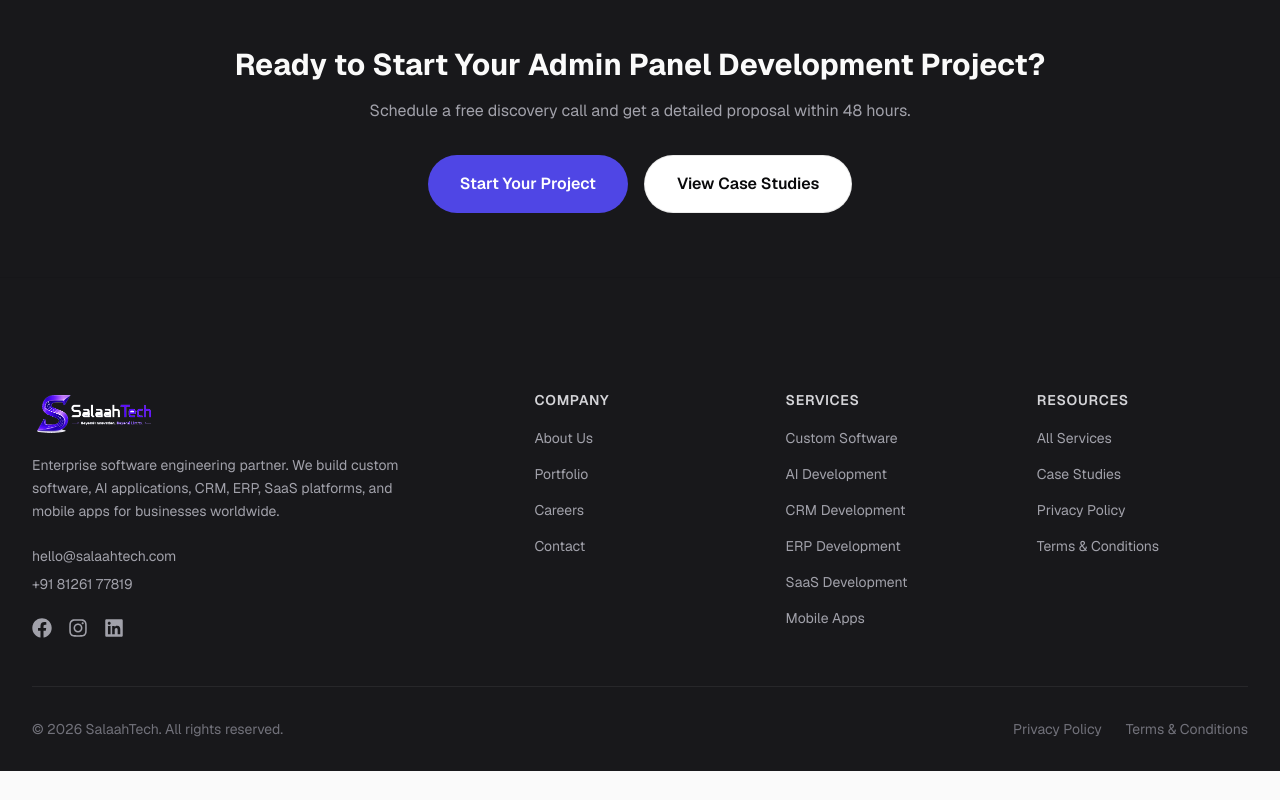
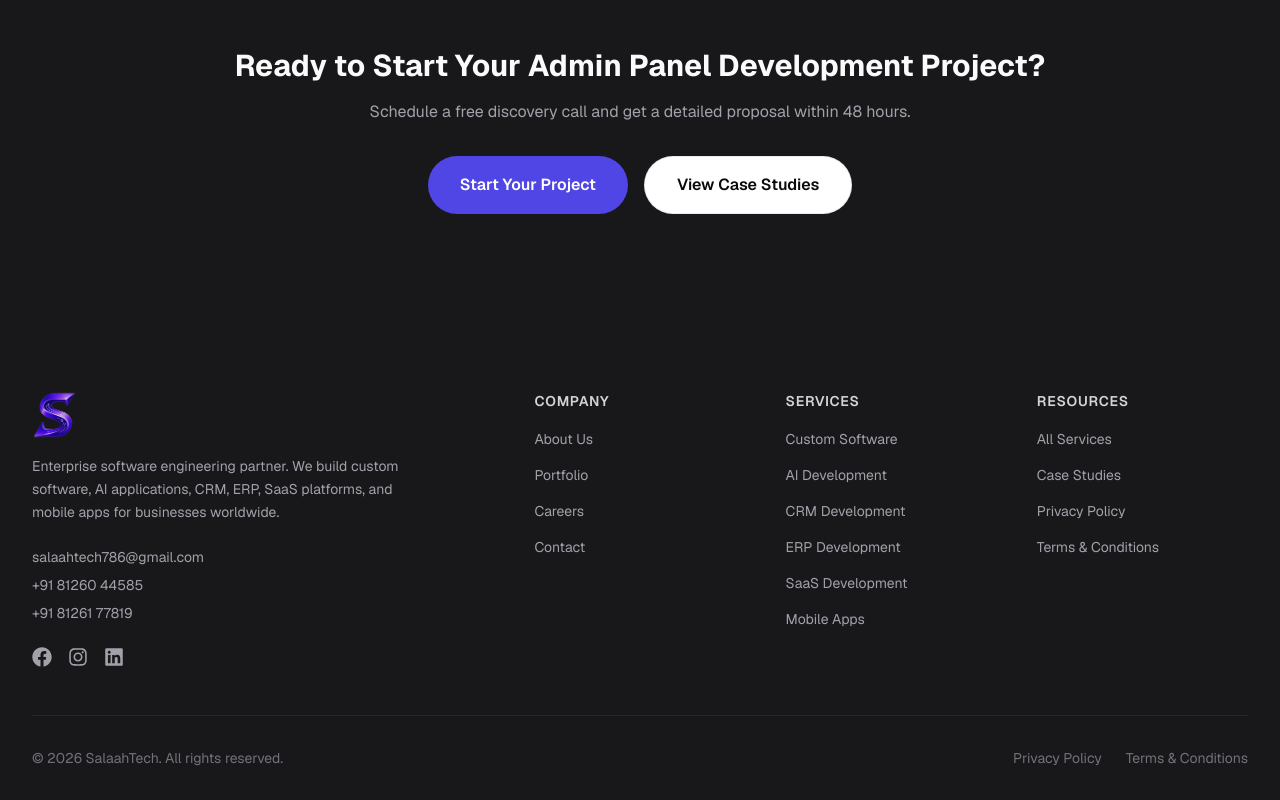
Before and after one commit to arsadali636/salaah-tech-website, a Next.js app: page /services/admin-panel-development in a window 1280 px wide. Shown: the part 1917-2717 px from the top of the page. Before the commit the page ends 2688 px from the top, so only its background shows below. Built offline with nearby package versions, Linux system fonts and the light colour scheme; no server answers.

Commit message:
fix: update footer brand logo to salaah-tech-icon.png and sync assets

```diff
--- a/src/app/contact/page.tsx
+++ b/src/app/contact/page.tsx
@@ -121,6 +121,14 @@ export default function ContactPage() {
                     <a href={`tel:${company.phone.replace(/\s/g, "")}`} className="text-primary hover:underline">
                       {company.phone}
                     </a>
+                    {company.phoneSecondary && (
+                      <>
+                        {" / "}
+                        <a href={`tel:${company.phoneSecondary.replace(/\s/g, "")}`} className="text-primary hover:underline">
+                          {company.phoneSecondary}
+                        </a>
+                      </>
+                    )}
                   </p>
                   <p>
                     <span className="font-medium">WhatsApp: </span>
--- a/src/app/globals.css
+++ b/src/app/globals.css
@@ -3,7 +3,8 @@
 @tailwind utilities;
 
 :root {
-  --background: #fafafa;
+  --background-rgb: 250 250 250;
+  --background: rgb(var(--background-rgb));
   --foreground: #0a0a0b;
   --primary-rgb: 79 70 229;
   --primary: #4f46e5;
@@ -17,7 +18,8 @@
   --surface: #ffffff;
   --surface-elevated: #ffffff;
   --border: rgba(0, 0, 0, 0.08);
-  --muted: #f4f4f5;
+  --muted-rgb: 244 244 245;
+  --muted: rgb(var(--muted-rgb));
   --muted-foreground: #71717a;
   --success: #16a34a;
   --warning: #ca8a04;
@@ -25,7 +27,8 @@
 }
 
 .dark {
-  --background: #09090b;
+  --background-rgb: 9 9 11;
+  --background: rgb(var(--background-rgb));
   --foreground: #fafafa;
   --primary-rgb: 129 140 248;
   --primary: #818cf8;
@@ -39,7 +42,8 @@
   --surface: #18181b;
   --surface-elevated: #27272a;
   --border: rgba(255, 255, 255, 0.08);
-  --muted: #27272a;
+  --muted-rgb: 39 39 42;
+  --muted: rgb(var(--muted-rgb));
   --muted-foreground: #a1a1aa;
 }
 
--- a/src/components/layout/Footer.tsx
+++ b/src/components/layout/Footer.tsx
@@ -3,7 +3,7 @@ import Image from "next/image";
 import { footerLinks } from "@/data/navigation";
 import { company } from "@/data/company";
 import { FaFacebook, FaInstagram, FaLinkedin } from "react-icons/fa";
-import logo from "@/assets/salaah-tech-logo-white.png";
+import logo from "@/assets/salaah-tech-icon.png";
 
 export default function Footer() {
   const year = new Date().getFullYear();
@@ -18,9 +18,10 @@ export default function Footer() {
               <Image
                 src={logo}
                 alt="SalaahTech"
-                width={150}
-                height={52}
-                className="h-[48px] w-auto object-contain object-left select-none"
+                width={300}
+                height={176}
+                className="h-[48px] w-auto object-contain object-left select-none opacity-90 hover:opacity-100 transition-opacity duration-300"
+                unoptimized
                 priority
               />
             </Link>
@@ -40,6 +41,13 @@ export default function Footer() {
                   {company.phone}
                 </a>
               </p>
+              {company.phoneSecondary && (
+                <p>
+                  <a href={`tel:${company.phoneSecondary.replace(/\s/g, "")}`} className="hover:text-white transition-colors">
+                    {company.phoneSecondary}
+                  </a>
+                </p>
+              )}
             </div>
             <div className="mt-6 flex gap-4">
               <a
--- a/src/components/layout/Header.tsx
+++ b/src/components/layout/Header.tsx
@@ -27,13 +27,24 @@ export default function Header() {
     setServicesOpen(false);
   }, [pathname]);
 
+  useEffect(() => {
+    if (mobileOpen) {
+      document.body.style.overflow = "hidden";
+    } else {
+      document.body.style.overflow = "";
+    }
+    return () => {
+      document.body.style.overflow = "";
+    };
+  }, [mobileOpen]);
+
   return (
     <header
       className={cn(
-        "sticky top-0 z-50 transition-all duration-300",
+        "sticky top-0 z-50 transition-all duration-300 border-b",
         scrolled
-          ? "glass shadow-soft border-b border-surface-border"
-          : "bg-transparent"
+          ? "bg-surface/95 backdrop-blur-lg border-surface-border shadow-soft"
+          : "bg-surface/80 backdrop-blur-lg border-surface-border/40"
       )}
     >
       <div className="container-main px-3 sm:px-6 lg:px-8">
@@ -163,7 +174,7 @@ export default function Header() {
 
       {/* Mobile menu */}
       {mobileOpen && (
-        <div className="fixed inset-0 top-[92px] z-40 bg-background/95 backdrop-blur-lg lg:hidden">
+        <div className="fixed inset-x-0 bottom-0 top-[92px] z-40 overflow-y-auto bg-background/98 backdrop-blur-lg lg:hidden">
           <nav className="container-main flex flex-col gap-1 py-6" aria-label="Mobile navigation">
             {navLinks.map((link) => (
               <Link
--- a/src/components/seo/JsonLd.tsx
+++ b/src/components/seo/JsonLd.tsx
@@ -18,8 +18,8 @@ export function organizationSchema() {
     logo: "https://salaahtech.com/logo.png",
     description:
       "Enterprise software development company specializing in custom software, AI, CRM, ERP, SaaS, and mobile applications.",
-    email: "hello@salaahtech.com",
-    telephone: "+918126177819",
+    email: "salaahtech786@gmail.com",
+    telephone: "+918126044585",
     address: [
       {
         "@type": "PostalAddress",
@@ -89,8 +89,8 @@ export function localBusinessSchema() {
     "@type": "LocalBusiness",
     name: "SalaahTech",
     image: "https://salaahtech.com/logo.png",
-    telephone: "+918126177819",
-    email: "hello@salaahtech.com",
+    telephone: "+918126044585",
+    email: "salaahtech786@gmail.com",
     address: {
       "@type": "PostalAddress",
       streetAddress: "Film City, Sector 16A, BGR Tower, 3rd Floor",
--- a/src/data/company.ts
+++ b/src/data/company.ts
@@ -1,10 +1,10 @@
 export const company = {
   name: "SalaahTech",
   tagline: "Enterprise Software Engineering",
-  email: "hello@salaahtech.com",
-  phone: "+91 81261 77819",
-  phoneSecondary: "+91 81260 44585",
-  whatsapp: "918126177819",
+  email: "salaahtech786@gmail.com",
+  phone: "+91 81260 44585",
+  phoneSecondary: "+91 81261 77819",
+  whatsapp: "918126044585",
   locations: [
     {
       label: "India HQ",
--- a/tailwind.config.ts
+++ b/tailwind.config.ts
@@ -10,7 +10,7 @@ export default {
   theme: {
     extend: {
       colors: {
-        background: "var(--background)",
+        background: "rgb(var(--background-rgb) / <alpha-value>)",
         foreground: "var(--foreground)",
         primary: {
           DEFAULT: "rgb(var(--primary-rgb) / <alpha-value>)",
@@ -31,7 +31,7 @@ export default {
           border: "var(--border)",
         },
         muted: {
-          DEFAULT: "var(--muted)",
+          DEFAULT: "rgb(var(--muted-rgb) / <alpha-value>)",
           foreground: "var(--muted-foreground)",
         },
         success: "var(--success)",
```
Also changed, not shown: src/assets/logo.jpeg (deleted), src/assets/salaah-tech-logo-footer.png (added).
